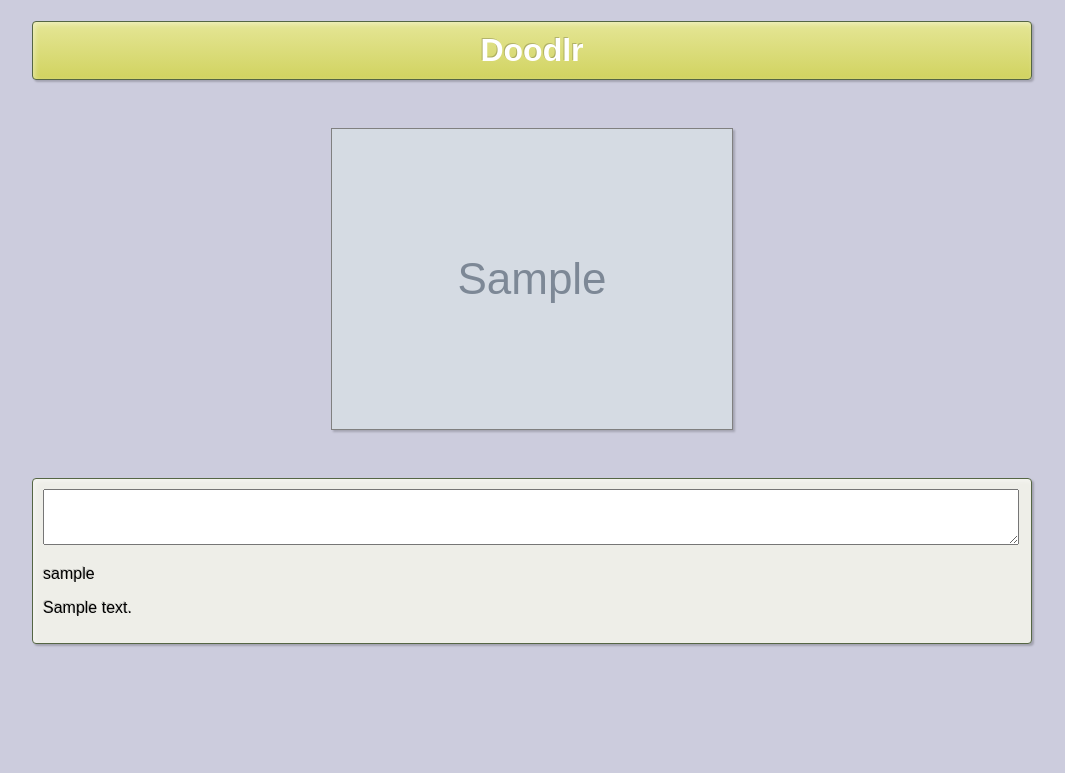
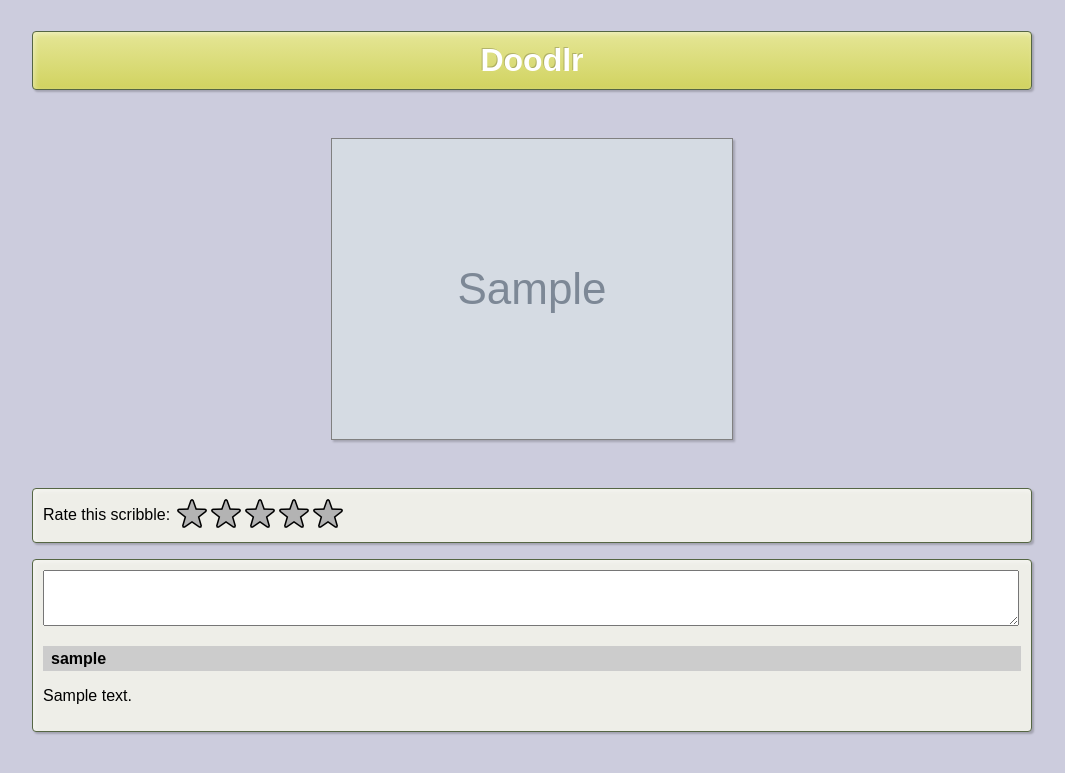
Before and after one commit to lordmauve/doodlr, a Django app: template templates/scribble.html in a window 1280 px wide. Shown: the top 773 px of the page, without its empty margins (108-1173 px from the left). Run offline with Django 3.2, Linux system fonts and the light colour scheme; the template is opened without the code that fills it: most values are stand-ins (such as "Sample title", 1, 10 or a date in 2020); grey boxes marked "Sample" are stand-in pictures; some libraries are stand-ins or nearby versions.

Commit message:
New: improved homescreen New: rating system

```diff
--- a/assets/css/main.css
+++ b/assets/css/main.css
@@ -1,8 +1,9 @@
 body {
     background-color: #ccd;
     font-family: sans-serif;
-    width: 1000px;
-    margin: 10px auto;
+    max-width: 1000px;
+    margin: 0 auto;
+    padding: 10px;
 }
 
 h1 {
@@ -28,6 +29,22 @@ h1 {
     text-shadow: -1px -1px 0 rgba(0, 0, 0, 0.2);
 }
 
+h2 {
+    text-align: center;
+
+    background: #e5e696; /* Old browsers */
+
+    padding: 5px;
+
+    border: solid #564 1px;
+    border-radius: 4px;
+
+    box-shadow: 2px 2px 5px rgba(255, 255, 255, 0.4) inset, 2px 2px 2px rgba(0, 0, 0, 0.2);;
+
+    color: #041;
+    text-shadow: -1px -1px 0 rgba(0, 0, 0, 0.2);
+}
+
 h1 a {
     text-decoration: none;
     color: white;
@@ -47,6 +64,7 @@ canvas,
     box-shadow: 2px 2px 2px rgba(0, 0, 0, 0.2);
 }
 
+#rate,
 #blips {
     padding: 10px;
 
@@ -55,9 +73,8 @@ canvas,
 
     box-shadow: 2px 2px 5px rgba(255, 255, 255, 0.4) inset, 2px 2px 2px rgba(0, 0, 0, 0.2);;
 
-    text-shadow: -1px -1px 0 rgba(0, 0, 0, 0.2);
-
     background-color: #eeeee8;
+    margin-bottom: 1em;
 }
 
 #blips textarea {
@@ -69,3 +86,31 @@ svg {
     display: block;
     margin: -2em auto 3em;
 }
+
+.scribbles-list {
+    text-align: center;
+    margin: 0 -5px;
+}
+
+div.scribbles-list img {
+    width: 150px;
+    margin: 5px;
+    border: solid gray 1px;
+    box-shadow: 2px 2px 2px rgba(0, 0, 0, 0.2);
+}
+
+
+div.rating {
+    display: inline-block;
+    vertical-align: middle;
+}
+
+.rating img {
+    padding: 0 2px;
+}
+
+.blip .byline {
+    font-weight: bold;
+    background-color: #ccc;
+    padding: 0.2em 0.5em;
+}
--- /dev/null
+++ b/assets/js/rating.js
@@ -0,0 +1,33 @@
+$(document).ready(function () {
+    $('input[type=range]').hide();
+
+    var s = '<div class="rating">';
+    for (var i = 1; i <= 5; i++) {
+        s += '<img src="/static/images/star-off.png" data-value="' + i + '">';
+    }
+    s += '</div>';
+    $('input[type=range]').after(s);
+
+    $('.rating img').hover(function () {
+        var v = $(this).attr('data-value');
+        $(this).prevAll('img').add(this).attr('src', '/static/images/star-on.png');
+        $(this).nextAll('img').attr('src', '/static/images/star-off.png');
+    });
+
+    $('.rating img').click(function () {
+        var v = $(this).attr('data-value');
+        var section = $(this).parents('section#rate');
+        var url = $('input[type=range]', section).attr('data-rating-url');
+        $.ajax(url, {
+            type: 'POST',
+            data: {rating: v},
+            success: function (response) {
+                section.delay(5000).fadeOut();
+                section.html(response);
+            },
+            error: function (response) {
+                alert("Error: " + response.rating);
+            }
+        });
+    });
+});
--- /dev/null
+++ b/scribbles/forms.py
@@ -0,0 +1,5 @@
+from django import forms
+
+
+class RatingForm(forms.Form):
+    rating = forms.IntegerField(min_value=1, max_value=5)
--- /dev/null
+++ b/templates/rate.html
@@ -0,0 +1,4 @@
+<section id="rate">
+    <label for="rate">Rate this scribble:</label>
+    <input type="range" id="rate" min="1" max="5" step="1" data-rating-url="{{scribble.get_absolute_url}}rate">
+</section>
--- a/templates/scribble.html
+++ b/templates/scribble.html
@@ -4,6 +4,7 @@
 
 {% block scripts %}
     <script src="/static/js/scribble.js"></script>
+    <script src="/static/js/rating.js"></script>
     <script src="/static/js/blips.js"></script>
 {% endblock %}
 
@@ -14,5 +15,9 @@
         </div>
     </section>
 
+    {% if user != scribble.user %}
+        {% include "rate.html" %}
+    {% endif %}
+
     {% include "blips.html" %}
 {% endblock %}
--- /dev/null
+++ b/templates/scribbles-list.html
@@ -0,0 +1,5 @@
+    <div class="scribbles-list">
+        {% for scribble in scribbles %}
+            <a href="{{scribble.get_absolute_url}}"><img src="{{scribble.image}}"></a>
+        {% endfor %}
+    </div>
--- a/urls.py
+++ b/urls.py
@@ -8,10 +8,12 @@ from django.contrib.staticfiles.urls import staticfiles_urlpatterns
 
 urlpatterns = patterns('',
     url(r'^$', 'doodlr.scribbles.views.home', name='home'),
+    url(r'^current$', 'doodlr.scribbles.views.current', name='current'),
     url(r'^draw$', 'doodlr.scribbles.views.draw', name='draw'),
     url(r'^(\d+)/$', 'doodlr.scribbles.views.scribble', name='scribble'),
     url(r'^(\d+)/json$', 'doodlr.scribbles.views.scribble_json', name='scribble_json'),
     url(r'^(\d+)/blips$', 'doodlr.scribbles.views.blips', name='blips'),
+    url(r'^(\d+)/rate$', 'doodlr.scribbles.views.rate', name='rate'),
     # url(r'^doodlr/', include('doodlr.foo.urls')),
 
     # Uncomment the admin/doc line below to enable admin documentation:
```
Also changed, not shown: assets/js/home.js (+16 -1 lines), scribbles/models.py (+27 -2 lines), scribbles/views.py (+32 -4 lines), templates/home.html (+25 -7 lines), assets/images/star-off.png (added), assets/images/star-on.png (added), source/rating-stars.svg (added), templates/toolbar.svg.
